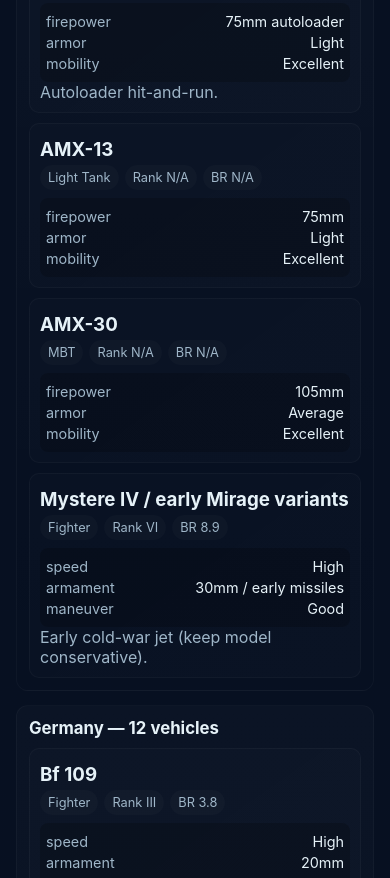
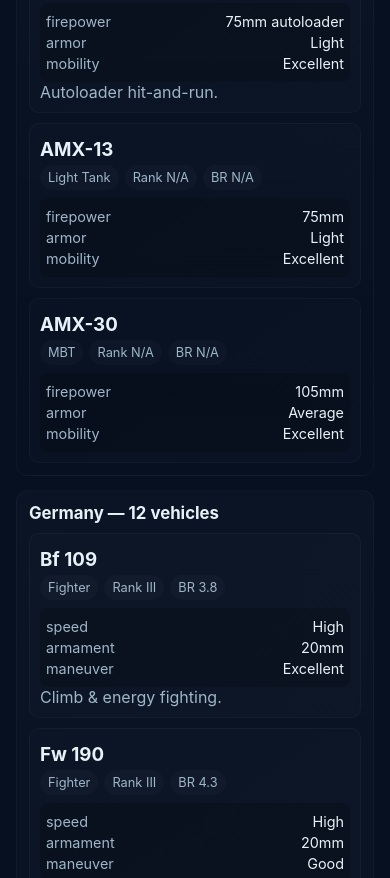
Before and after one commit to mohrabiea2252008-ctrl/wtm-wiki, a plain HTML site: page index.html in a window 390 px wide. Shown: the part 1112-1990 px from the top of the page. Drawn offline with Linux system fonts and the light colour scheme.

Commit message:
Update index.html

```diff
--- a/index.html
+++ b/index.html
@@ -3,7 +3,7 @@
 <head>
   <meta charset="utf-8" />
   <meta name="viewport" content="width=device-width,initial-scale=1" />
-  <title>War Thunder Mobile Wiki — MN2 (WTM Nations)</title>
+  <title>Hated family wiki</title>
   <meta name="description" content="War Thunder Mobile vehicle wiki — War Thunder Mobile Tanks Wiki — Comprehensive tanks database" />
   <style>
     :root{--bg:#071021;--card:#0f2a44;--accent:#e63946;--muted:#9fb6c8}
@@ -111,7 +111,7 @@
       {id:'j8f', name:'J-8F (not included)', nation:'China', rank:'', br:'', class:'', type:'', stats:{}, play:''},
 
       // France
-      {id:'mirage3', name:'Mystere IV / early Mirage variants', nation:'France', rank:'VI', br:8.9, class:'Fighter', type:'Aircraft', stats:{speed:'High',armament:'30mm / early missiles',maneuver:'Good'}, play:'Early cold-war jet (keep model conservative).'},
+
       {id:'amx13', name:'AMX-13', nation:'France', rank:'IV', br:5.0, class:'Light Tank', type:'Ground', stats:{firepower:'75mm autoloader',armor:'Light',mobility:'Excellent'}, play:'Autoloader hit-and-run.'},
 
       // Italy
```
